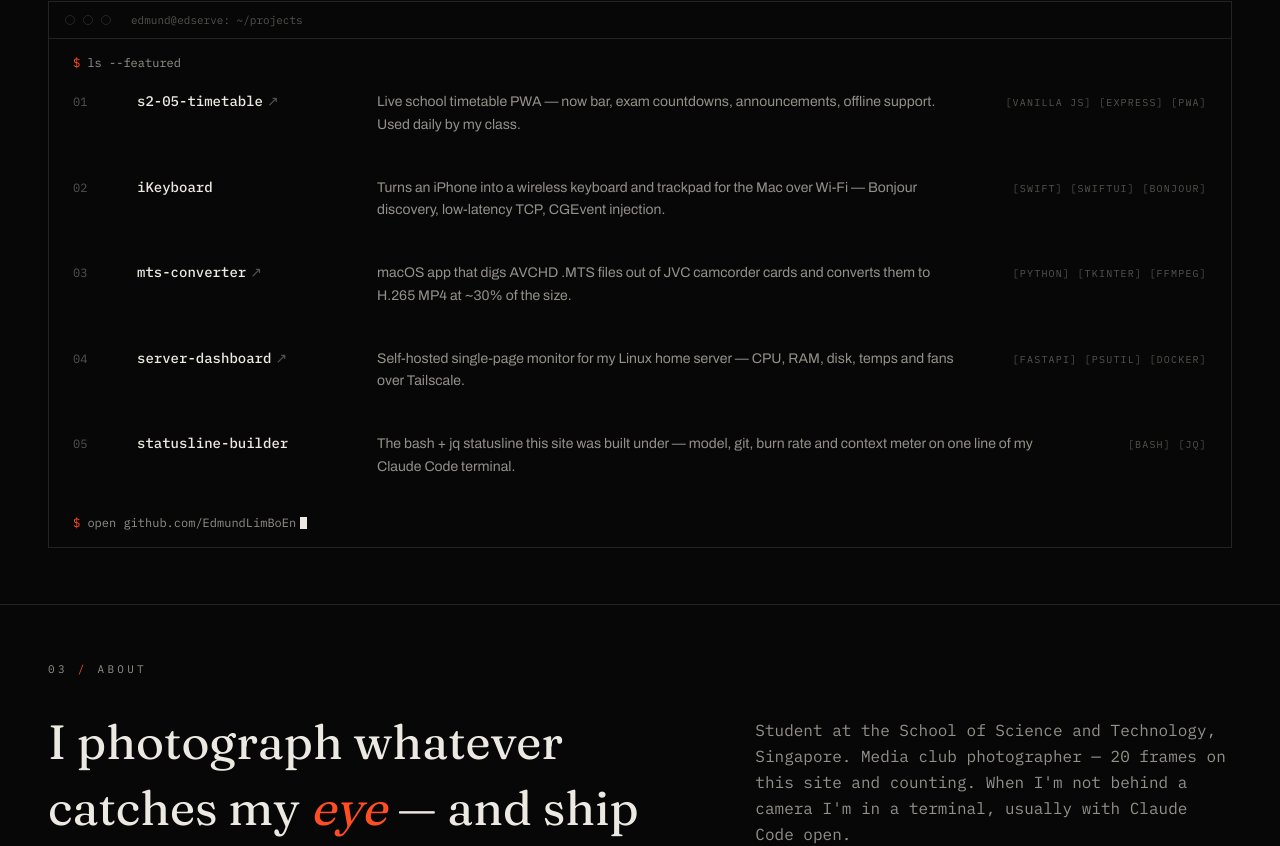
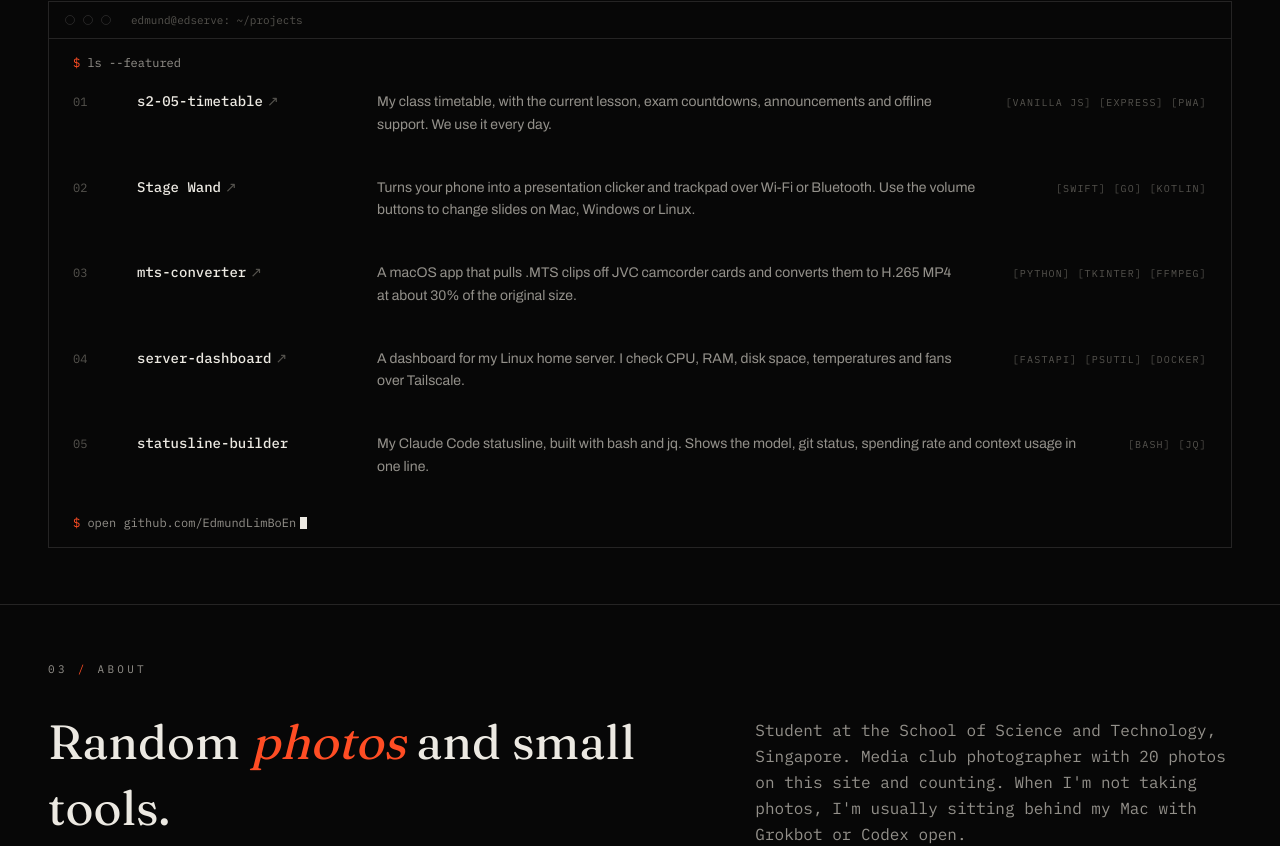
Before and after one commit to EdmundLimBoEn/Personal-Website, a Next.js app: page / in a window 1280 px wide. Shown: the part 1434-2280 px from the top of the page. Built offline with nearby package versions, Linux system fonts and the light colour scheme.

Commit message:
Refine portfolio copy and feature Stage Wand

```diff
--- a/app/accessibility/page.tsx
+++ b/app/accessibility/page.tsx
@@ -5,7 +5,7 @@ import { EMAIL } from "@/content/projects";
 export const metadata: Metadata = {
   title: "Accessibility",
   description:
-    "Accessibility statement for edmundlim.systems — conformance goals, reduced-motion support, and how to report an issue.",
+    "Accessibility on edmundlim.systems, including reduced-motion support and how to report an issue.",
   alternates: { canonical: "/accessibility" },
 };
 
@@ -14,8 +14,7 @@ export default function AccessibilityPage() {
     <LegalPage title="Accessibility" updated="June 2026">
       <p>
         I want this site to be usable by as many people as possible and aim to meet{" "}
-        <strong>WCAG 2.1 AA</strong> where practical. Accessibility is an ongoing effort, not a
-        finished checkbox.
+        <strong>WCAG 2.1 AA</strong> where practical. I&apos;m still working on it.
       </p>
 
       <h2>What&apos;s in place</h2>
@@ -23,11 +22,11 @@ export default function AccessibilityPage() {
         <li>Semantic HTML, descriptive alt text on photographs, and keyboard-navigable links.</li>
         <li>
           Full support for <strong>prefers-reduced-motion</strong>: the film grain, scroll
-          animations, 3D scenes, and custom cursor all stand down when you ask your system to
+          animations, 3D scenes, and custom cursor are turned off when you ask your system to
           reduce motion.
         </li>
         <li>Touch targets sized for comfortable tapping on mobile.</li>
-        <li>A persistent &quot;FX&quot; switch in the navigation to keep the calmer experience.</li>
+        <li>A persistent &quot;FX&quot; switch in the navigation to turn motion effects on or off.</li>
       </ul>
 
       <h2>Known limitations</h2>
--- a/app/layout.tsx
+++ b/app/layout.tsx
@@ -31,17 +31,17 @@ const plex = IBM_Plex_Mono({
 export const metadata: Metadata = {
   metadataBase: new URL(SITE_URL),
   title: {
-    default: "Edmund Lim — photographer · vibe coder · tech enthusiast",
-    template: "%s — Edmund Lim",
+    default: "Edmund Lim · photographer · vibe coder · tech enthusiast",
+    template: "%s · Edmund Lim",
   },
   description:
-    "Edmund Lim — a Singapore event photographer and developer. Browse a photography portfolio and small, practical tools built to scratch my own itches.",
+    "Photos and small tools by Edmund Lim, a student and media club photographer in Singapore.",
   alternates: {
     canonical: "/",
   },
   openGraph: {
     title: "Edmund Lim",
-    description: "Photographer · vibe coder · tech enthusiast — Singapore.",
+    description: "Photographer · vibe coder · tech enthusiast · Singapore.",
     url: SITE_URL,
     siteName: "Edmund Lim",
     type: "website",
@@ -49,7 +49,7 @@ export const metadata: Metadata = {
   twitter: {
     card: "summary_large_image",
     title: "Edmund Lim",
-    description: "Photographer · vibe coder · tech enthusiast — Singapore.",
+    description: "Photographer · vibe coder · tech enthusiast · Singapore.",
     creator: "@edmundlimboen",
     site: "@edmundlimboen",
   },
@@ -67,7 +67,7 @@ const jsonLd = {
       url: SITE_URL,
       jobTitle: "Photographer & Developer",
       description:
-        "Singapore event photographer and developer building small, practical tools.",
+        "Student and media club photographer in Singapore who builds small tools.",
       knowsAbout: ["Event photography", "Web development", "Software engineering"],
       email: `mailto:${EMAIL}`,
       sameAs: [GITHUB_PROFILE, "https://x.com/edmundlimboen"],
@@ -81,7 +81,7 @@ const jsonLd = {
       "@type": "ProfilePage",
       "@id": `${SITE_URL}/#profilepage`,
       url: SITE_URL,
-      name: "Edmund Lim — photographer · vibe coder · tech enthusiast",
+      name: "Edmund Lim · photographer · vibe coder · tech enthusiast",
       mainEntity: { "@id": `${SITE_URL}/#person` },
     },
   ],
--- a/app/opengraph-image.tsx
+++ b/app/opengraph-image.tsx
@@ -1,6 +1,6 @@
 import { ImageResponse } from "next/og";
 
-export const alt = "Edmund Lim — photographer · vibe coder · tech enthusiast";
+export const alt = "Edmund Lim · photographer · vibe coder · tech enthusiast";
 export const size = { width: 1200, height: 630 };
 export const contentType = "image/png";
 
--- a/app/page.tsx
+++ b/app/page.tsx
@@ -132,7 +132,7 @@ function PhotoStrip() {
           <div className="focus-frame flex h-[280px] items-center justify-center border border-dashed border-line sm:h-[360px]">
             <Brackets />
             <p className="font-mono text-xs uppercase tracking-[0.25em] text-faint">
-              [ awaiting curation — {albums.length} albums on the card ]
+              [ picking photos · {albums.length} albums waiting ]
             </p>
           </div>
         </div>
@@ -230,16 +230,14 @@ function About() {
       </Reveal>
       <Reveal delay={0.08} className="grid gap-10 px-6 pb-20 sm:grid-cols-[1.4fr_1fr] sm:px-12">
         <p className="font-display text-3xl leading-snug sm:text-5xl">
-          I photograph whatever catches my{" "}
-          <span className="italic text-accent">eye</span> — and ship small tools
-          that scratch my own itches.
+          Random <span className="italic text-accent">photos</span> and small tools.
         </p>
         <div className="flex flex-col gap-4 font-mono text-xs leading-loose text-dim sm:pt-2">
           <p className="text-base leading-relaxed">
             Student at the School of Science and Technology, Singapore. Media club
-            photographer{count > 0 ? ` — ${count} frames on this site and counting` : ""}.
-            When I&apos;m not behind a camera I&apos;m in a terminal, usually with Claude Code
-            open.
+            photographer{count > 0 ? ` with ${count} photos on this site and counting` : ""}.
+            When I&apos;m not taking photos, I&apos;m usually sitting behind my Mac with Grokbot
+            or Codex open.
           </p>
           <div className="flex flex-col gap-1 uppercase tracking-[0.15em]">
             <a href={`mailto:${EMAIL}`} className="hover:text-accent transition-colors">
--- a/app/photos/page.tsx
+++ b/app/photos/page.tsx
@@ -6,7 +6,7 @@ import Reveal from "@/components/motion/Reveal";
 
 export const metadata: Metadata = {
   title: "Photos",
-  description: "Photo albums by Edmund Lim — events, airshows, night skies. Singapore.",
+  description: "Photo albums by Edmund Lim, a student and media club photographer in Singapore.",
   alternates: { canonical: "/photos" },
 };
 
@@ -18,7 +18,7 @@ export default function PhotosPage() {
         Photo<span className="italic font-light">s</span>
       </h1>
       <p className="mt-4 font-mono text-[11px] uppercase tracking-[0.25em] text-dim">
-        {albums.length} album{albums.length === 1 ? "" : "s"} · curated picks only
+        {albums.length} album{albums.length === 1 ? "" : "s"} · a few favourites
       </p>
 
       {albums.length === 0 ? (
@@ -28,7 +28,7 @@ export default function PhotosPage() {
           <span className="bracket bl" />
           <span className="bracket br" />
           <p className="px-6 text-center font-mono text-xs uppercase tracking-[0.25em] text-faint">
-            [ no albums yet — the card is still in the camera ]
+            [ no albums yet ]
           </p>
         </div>
       ) : (
--- a/app/privacy/page.tsx
+++ b/app/privacy/page.tsx
@@ -21,7 +21,7 @@ export default function PrivacyPage() {
       <p>
         This site sets <strong>no cookies</strong> and uses no client-side storage to track
         you across visits. Because nothing identifying is stored on your device, there is no
-        cookie-consent banner — there is nothing to consent to.
+        cookie-consent banner.
       </p>
 
       <h2>Analytics</h2>
@@ -34,7 +34,7 @@ export default function PrivacyPage() {
 
       <h2>Photographs</h2>
       <p>
-        All photos published here have their embedded metadata removed during processing —
+        All photos published here have their embedded metadata removed during processing,
         including <strong>GPS location, camera serial numbers, and timestamps</strong>. Images
         are served as optimised WebP from this domain.
       </p>
--- a/app/terms/page.tsx
+++ b/app/terms/page.tsx
@@ -5,7 +5,7 @@ import { EMAIL } from "@/content/projects";
 export const metadata: Metadata = {
   title: "Terms of Use",
   description:
-    "Terms of use for edmundlim.systems — content ownership, acceptable use, and disclaimer for this personal portfolio site.",
+    "Terms of use for edmundlim.systems. Content ownership, acceptable use and disclaimers.",
   alternates: { canonical: "/terms" },
 };
 
@@ -13,8 +13,8 @@ export default function TermsPage() {
   return (
     <LegalPage title="Terms" updated="June 2026">
       <p>
-        By using <strong>edmundlim.systems</strong> you agree to these terms. They are
-        deliberately short — this is a personal portfolio, not a commercial service.
+        By using <strong>edmundlim.systems</strong> you agree to these terms. This is
+        a personal portfolio, so I&apos;ve kept them short.
       </p>
 
       <h2>Content &amp; ownership</h2>
--- a/components/Gallery.tsx
+++ b/components/Gallery.tsx
@@ -69,7 +69,7 @@ export default function Gallery({
           className="lightbox-enter fixed inset-0 z-[60] flex flex-col bg-bg"
           role="dialog"
           aria-modal="true"
-          aria-label={`${albumTitle} — photo viewer`}
+          aria-label={`${albumTitle} · photo viewer`}
         >
           <div className="flex items-center justify-between px-5 py-4 font-mono text-[11px] uppercase tracking-[0.2em] text-dim">
             <span>
--- a/components/scenes/PhotoPile.tsx
+++ b/components/scenes/PhotoPile.tsx
@@ -360,7 +360,7 @@ export default function PhotoPile({ prints }: { prints: PrintPhoto[] }) {
         ref={wrap}
         data-cursor="drag"
         className="relative h-[78svh] overflow-hidden"
-        aria-label="Interactive pile of photo prints — drag to toss, click to open the album"
+        aria-label="Interactive pile of photo prints. Drag to toss, click to open the album."
       >
         <Canvas
           dpr={[1, 1.75]}
@@ -389,7 +389,7 @@ export default function PhotoPile({ prints }: { prints: PrintPhoto[] }) {
       </div>
 
       <p className="px-6 pb-10 pt-4 font-mono text-[10px] uppercase tracking-[0.2em] text-faint sm:px-12">
-        loose prints — drag to toss · click one to open its album · flip gravity ↑
+        drag the prints · click one to open its album · toggle gravity ↑
       </p>
     </section>
   );
--- a/content/projects.ts
+++ b/content/projects.ts
@@ -16,25 +16,26 @@ export const PROJECTS: Project[] = [
     slug: "s2-05-timetable",
     name: "s2-05-timetable",
     tagline:
-      "Live school timetable PWA — now bar, exam countdowns, announcements, offline support. Used daily by my class.",
+      "My class timetable, with the current lesson, exam countdowns, announcements and offline support. We use it every day.",
     stack: ["vanilla js", "express", "pwa"],
     year: "2026",
     live: "https://timetable.edmundlim.systems",
     github: "https://github.com/EdmundLimBoEn/s2-05-timetable",
   },
   {
-    slug: "ikeyboard",
-    name: "iKeyboard",
+    slug: "stage-wand",
+    name: "Stage Wand",
     tagline:
-      "Turns an iPhone into a wireless keyboard and trackpad for the Mac over Wi-Fi — Bonjour discovery, low-latency TCP, CGEvent injection.",
-    stack: ["swift", "swiftui", "bonjour"],
+      "Turns your phone into a presentation clicker and trackpad over Wi-Fi or Bluetooth. Use the volume buttons to change slides on Mac, Windows or Linux.",
+    stack: ["swift", "go", "kotlin"],
     year: "2026",
+    github: "https://github.com/EdmundLimBoEn/stage-wand",
   },
   {
     slug: "mts-converter",
     name: "mts-converter",
     tagline:
-      "macOS app that digs AVCHD .MTS files out of JVC camcorder cards and converts them to H.265 MP4 at ~30% of the size.",
+      "A macOS app that pulls .MTS clips off JVC camcorder cards and converts them to H.265 MP4 at about 30% of the original size.",
     stack: ["python", "tkinter", "ffmpeg"],
     year: "2026",
     github: "https://github.com/EdmundLimBoEn/mts-converter",
@@ -43,16 +44,16 @@ export const PROJECTS: Project[] = [
     slug: "server-dashboard",
     name: "server-dashboard",
     tagline:
-      "Self-hosted single-page monitor for my Linux home server — CPU, RAM, disk, temps and fans over Tailscale.",
+      "A dashboard for my Linux home server. I check CPU, RAM, disk space, temperatures and fans over Tailscale.",
     stack: ["fastapi", "psutil", "docker"],
     year: "2025",
     github: "https://github.com/EdmundLimBoEn/server-dashboard",
   },
- {
+  {
     slug: "statusline-builder",
     name: "statusline-builder",
     tagline:
-      "The bash + jq statusline this site was built under — model, git, burn rate and context meter on one line of my Claude Code terminal.",
+      "My Claude Code statusline, built with bash and jq. Shows the model, git status, spending rate and context usage in one line.",
     stack: ["bash", "jq"],
     year: "2025",
   },
```
